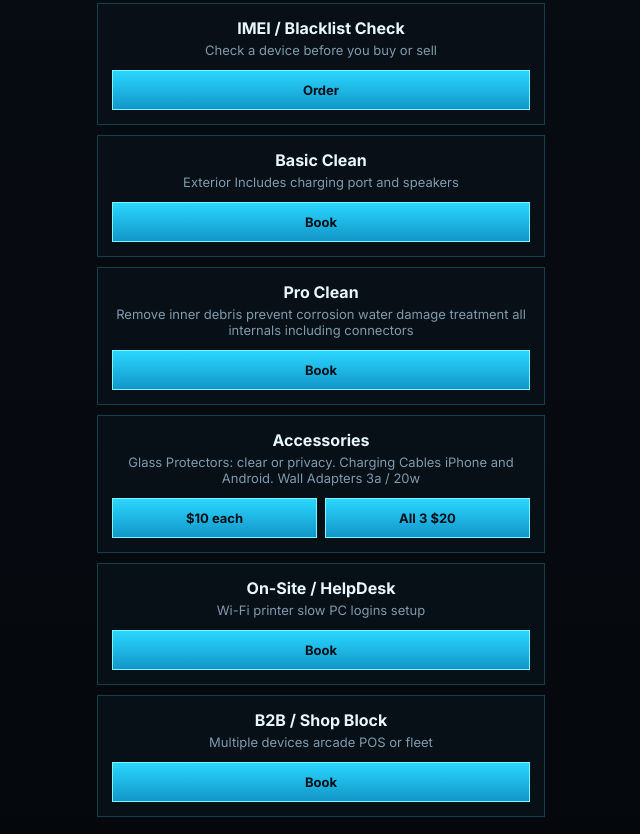
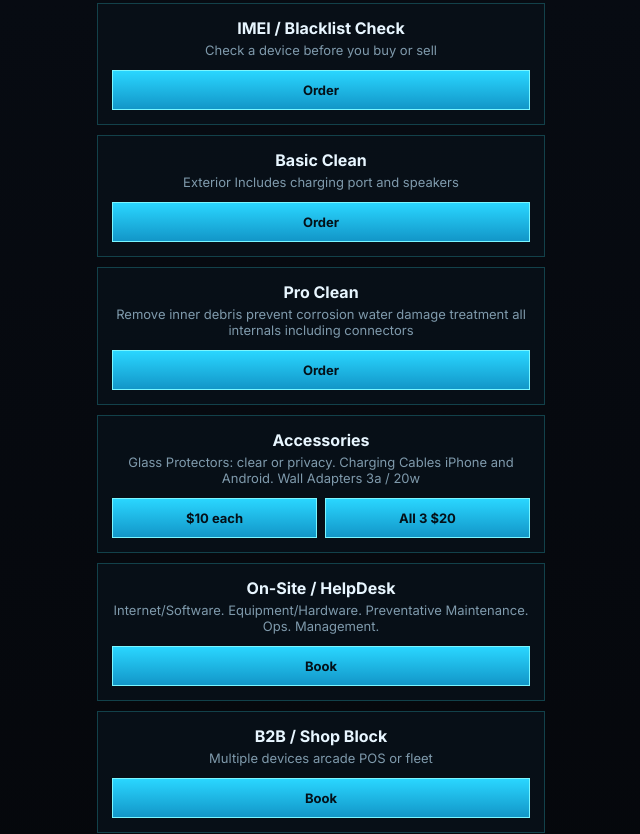
Before and after one commit to 910pro/910pro-agent, a website: page docs/index.html in a window 1280 px wide. Shown: the part 662-1496 px from the top of the page, without its empty margins (319-959 px from the left). Drawn offline with Linux system fonts and the light colour scheme.

Commit message:
Clean buttons to Order and update HelpDesk copy

```diff
--- a/docs/index.html
+++ b/docs/index.html
@@ -43,10 +43,10 @@
       <article class="item"><h2>Battery or Charging Port</h2><p>Won’t hold a charge or won’t charge</p><div class="row"><a class="btn" href="sms:9108491009">Book</a></div></article>
       <article class="item"><h2>Data Recovery</h2><p>Free data recovery when you donate the device</p><div class="row"><a class="btn" href="sms:9108491009">Book</a></div></article>
       <article class="item"><h2>IMEI / Blacklist Check</h2><p>Check a device before you buy or sell</p><div class="row"><a class="btn" href="https://buy.stripe.com/14A6oI4Bl706fds8R43cc01">Order</a></div></article>
-      <article class="item"><h2>Basic Clean</h2><p>Exterior Includes charging port and speakers</p><div class="row"><a class="btn" href="https://buy.stripe.com/dRm00kffZbgm2qG0ky3cc02">Book</a></div></article>
-      <article class="item"><h2>Pro Clean</h2><p>Remove inner debris prevent corrosion water damage treatment all internals including connectors</p><div class="row"><a class="btn" href="https://buy.stripe.com/fZu3cw7Nxckqghw2sG3cc05">Book</a></div></article>
+      <article class="item"><h2>Basic Clean</h2><p>Exterior Includes charging port and speakers</p><div class="row"><a class="btn" href="https://buy.stripe.com/dRm00kffZbgm2qG0ky3cc02">Order</a></div></article>
+      <article class="item"><h2>Pro Clean</h2><p>Remove inner debris prevent corrosion water damage treatment all internals including connectors</p><div class="row"><a class="btn" href="https://buy.stripe.com/fZu3cw7Nxckqghw2sG3cc05">Order</a></div></article>
       <article class="item"><h2>Accessories</h2><p>Glass Protectors: clear or privacy. Charging Cables iPhone and Android. Wall Adapters 3a / 20w</p><div class="row"><a class="btn" href="https://buy.stripe.com/dRm00kffZbgm2qG0ky3cc02">$10 each</a><a class="btn" href="https://buy.stripe.com/aFafZi4Bldou2qGgjw3cc03">All 3 $20</a></div></article>
-      <article class="item"><h2>On-Site / HelpDesk</h2><p>Wi-Fi printer slow PC logins setup</p><div class="row"><a class="btn" href="https://buy.stripe.com/fZu3cw7Nxckqghw2sG3cc05">Book</a></div></article>
+      <article class="item"><h2>On-Site / HelpDesk</h2><p>Internet/Software. Equipment/Hardware. Preventative Maintenance. Ops. Management.</p><div class="row"><a class="btn" href="https://buy.stripe.com/fZu3cw7Nxckqghw2sG3cc05">Book</a></div></article>
       <article class="item"><h2>B2B / Shop Block</h2><p>Multiple devices arcade POS or fleet</p><div class="row"><a class="btn" href="https://buy.stripe.com/14AcN69VFacid5kd7k3cc07">Book</a></div></article>
     </section>
     <footer>
```
